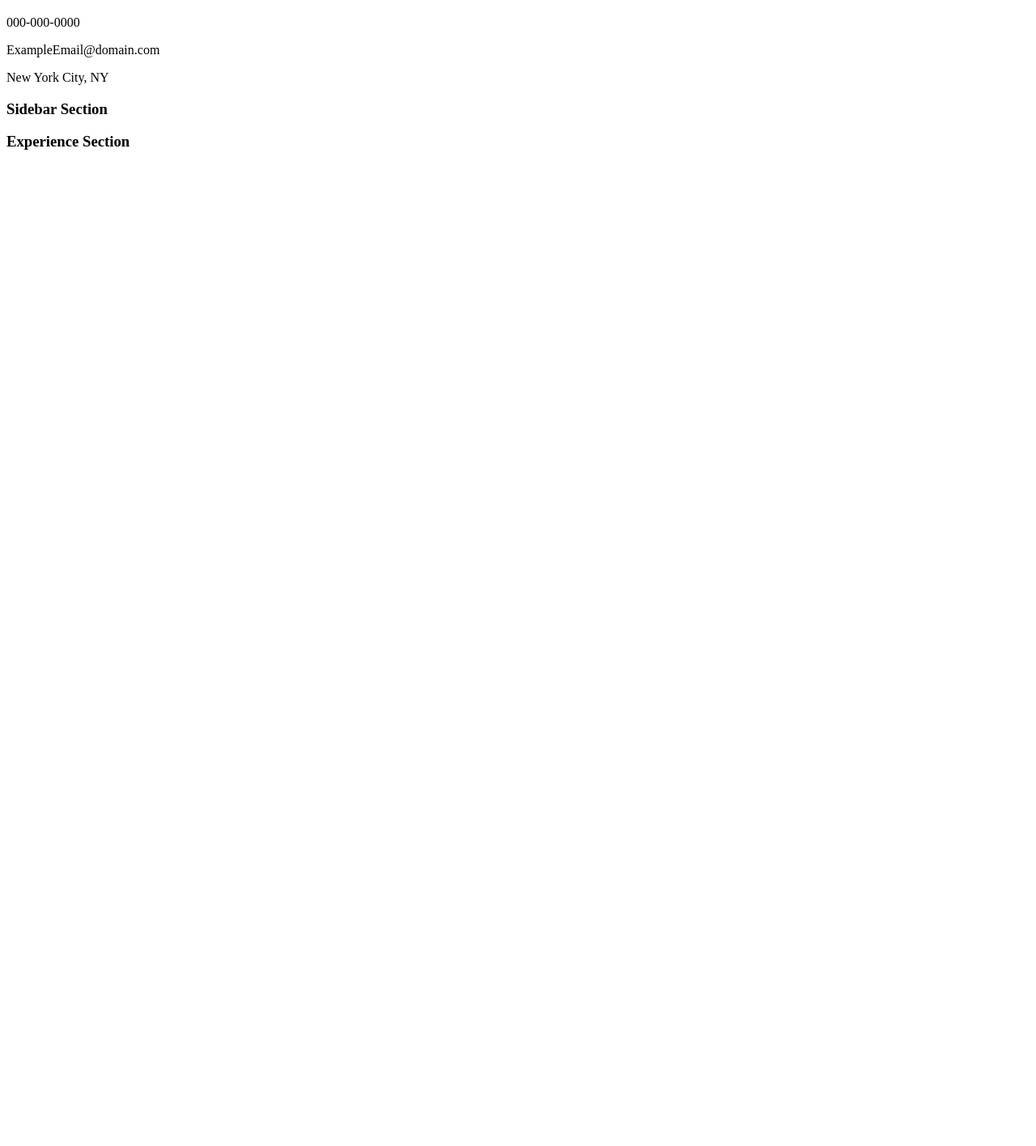
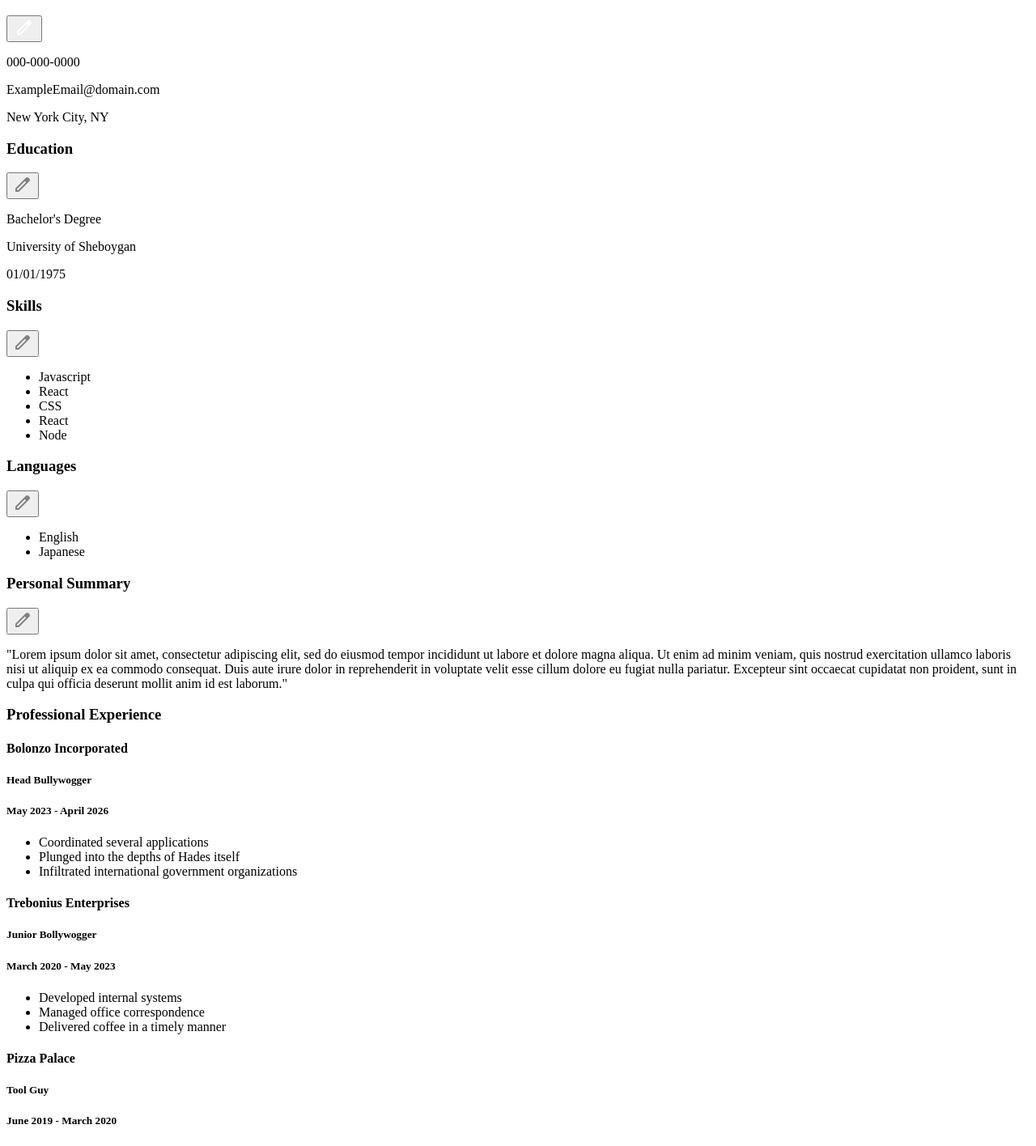
Before and after one commit to Q-Chan97/cv-application, a React (Vite) app: page / in a window 1280 px wide. Shown: the part 108-1524 px from the top of the page at 81% size. Before the commit the page ends 800 px from the top, so only its background shows below. Built offline with nearby package versions, Linux system fonts and the light colour scheme; the HTML template or start-up script is replaced by a standard one.

Commit message:
Build and style static version of page

```diff
--- a/src/App.jsx
+++ b/src/App.jsx
@@ -1,6 +1,6 @@
 import General from "./components/General.jsx";
 import Sidebar from "./components/Sidebar.jsx";
-import Experience from "./components/Experience.jsx";
+import MainContent from "./components/MainContent.jsx";
 
 export default function App() {
   return (
@@ -13,7 +13,7 @@ export default function App() {
       <main>
         <div className="main-wrapper">
           <Sidebar />
-          <Experience />
+          <MainContent />
         </div>
       </main>
     </div>
--- a/src/components/Education.jsx
+++ b/src/components/Education.jsx
@@ -0,0 +1,15 @@
+export default function Education() {
+    return (
+        <article className="article-wrapper">
+            <div className="heading-wrapper">
+                <h3>Education</h3>
+                <button className="edit-button">
+                    <svg xmlns="http://www.w3.org/2000/svg" height="24px" viewBox="0 -960 960 960" width="24px" fill="#808080"><path d="M200-200h57l391-391-57-57-391 391v57Zm-80 80v-170l528-527q12-11 26.5-17t30.5-6q16 0 31 6t26 18l55 56q12 11 17.5 26t5.5 30q0 16-5.5 30.5T817-647L290-120H120Zm640-584-56-56 56 56Zm-141 85-28-29 57 57-29-28Z"/></svg>
+                </button>
+            </div>
+            <p>Bachelor's Degree</p>
+            <p>University of Sheboygan</p>
+            <p>01/01/1975</p>
+        </article>
+    )
+}
--- a/src/components/Experience.jsx
+++ b/src/components/Experience.jsx
@@ -1,9 +1,41 @@
-function Experience() {
+export default function Experience() {
     return (
-        <section className="experience-wrapper">
-            <h3>Experience Section</h3>
+        <section className="main-section-wrapper">
+            <div className="heading-wrapper">
+                <h3>Professional Experience</h3>
+            </div>
+            <div className="job-section-wrapper">
+                <article className="job-wrapper">
+                    <h4>Bolonzo Incorporated</h4>
+                    <h5>Head Bullywogger</h5>
+                    <h5>May 2023 - April 2026</h5>
+                    <ul>
+                        <li>Coordinated several applications</li>
+                        <li>Plunged into the depths of Hades itself</li>
+                        <li>Infiltrated international government organizations</li>
+                    </ul>
+                </article>
+                <article className="job-wrapper">
+                    <h4>Trebonius Enterprises</h4>
+                    <h5>Junior Bollywogger</h5>
+                    <h5>March 2020 - May 2023</h5>
+                    <ul>
+                        <li>Developed internal systems</li>
+                        <li>Managed office correspondence</li>
+                        <li>Delivered coffee in a timely manner</li>
+                    </ul>
+                </article>
+                <article className="job-wrapper">
+                    <h4>Pizza Palace</h4>
+                    <h5>Tool Guy</h5>
+                    <h5>June 2019 - March 2020</h5>
+                    <ul>
+                        <li>Handled grease catchers</li>
+                        <li>Put out that one fire pretty well</li>
+                        <li>At least I think so, don't ask Jeff about it</li>
+                    </ul>
+                </article>
+            </div>
         </section>
     )
 }
-
-export default Experience;
--- a/src/components/General.jsx
+++ b/src/components/General.jsx
@@ -1,14 +1,17 @@
-import Contact from "./Contact"
-
 export default function General() {
     return (
         <>
           <div className="name-wrapper">
-            <h1>Name</h1>
+            <h1>Name Here</h1>
             <h2>Occupation Title</h2>
+            <button className="header-edit-button">
+              <svg xmlns="http://www.w3.org/2000/svg" height="24px" viewBox="0 -960 960 960" width="28px" fill="#FFFFFF"><path d="M200-200h57l391-391-57-57-391 391v57Zm-80 80v-170l528-527q12-11 26.5-17t30.5-6q16 0 31 6t26 18l55 56q12 11 17.5 26t5.5 30q0 16-5.5 30.5T817-647L290-120H120Zm640-584-56-56 56 56Zm-141 85-28-29 57 57-29-28Z"/></svg>
+            </button>
           </div>
           <div className="contact-wrapper">
-            <Contact />
+            <p>000-000-0000</p>
+            <p>ExampleEmail@domain.com</p>
+            <p>New York City, NY</p>
           </div>
         </>
     )
--- a/src/components/Languages.jsx
+++ b/src/components/Languages.jsx
@@ -0,0 +1,16 @@
+export default function Languages() {
+    return (
+        <article className="article-wrapper">
+            <div className="heading-wrapper">
+                <h3>Languages</h3>
+                <button className="edit-button">
+                    <svg xmlns="http://www.w3.org/2000/svg" height="24px" viewBox="0 -960 960 960" width="24px" fill="#808080"><path d="M200-200h57l391-391-57-57-391 391v57Zm-80 80v-170l528-527q12-11 26.5-17t30.5-6q16 0 31 6t26 18l55 56q12 11 17.5 26t5.5 30q0 16-5.5 30.5T817-647L290-120H120Zm640-584-56-56 56 56Zm-141 85-28-29 57 57-29-28Z"/></svg>
+                </button>
+            </div>
+            <ul>
+                <li>English</li>
+                <li>Japanese</li>
+            </ul>
+        </article>
+    )
+}
--- a/src/components/MainContent.jsx
+++ b/src/components/MainContent.jsx
@@ -0,0 +1,11 @@
+import Experience from "./Experience.jsx";
+import Summary from "./Summary.jsx";
+
+export default function MainContent () {
+    return (
+        <section className="main-content-wrapper">
+            <Summary />
+            <Experience />
+        </section>
+    )
+}
--- a/src/components/Sidebar.jsx
+++ b/src/components/Sidebar.jsx
@@ -1,7 +1,13 @@
+import Education from "./Education.jsx";
+import Languages from "./Languages.jsx";
+import Skills from "./Skills.jsx";
+
 function Sidebar() {
     return (
         <section className="sidebar-wrapper">
-            <h3>Sidebar Section</h3>
+            <Education />
+            <Skills />
+            <Languages />
         </section>
     )
 }
--- a/src/components/Skills.jsx
+++ b/src/components/Skills.jsx
@@ -0,0 +1,19 @@
+export default function Skills() {
+    return (
+        <article className="article-wrapper">
+            <div className="heading-wrapper">
+                <h3>Skills</h3>
+                <button className="edit-button">
+                    <svg xmlns="http://www.w3.org/2000/svg" height="24px" viewBox="0 -960 960 960" width="24px" fill="#808080"><path d="M200-200h57l391-391-57-57-391 391v57Zm-80 80v-170l528-527q12-11 26.5-17t30.5-6q16 0 31 6t26 18l55 56q12 11 17.5 26t5.5 30q0 16-5.5 30.5T817-647L290-120H120Zm640-584-56-56 56 56Zm-141 85-28-29 57 57-29-28Z"/></svg>
+                </button>
+            </div>
+            <ul>
+                <li>Javascript</li>
+                <li>React</li>
+                <li>CSS</li>
+                <li>React</li>
+                <li>Node</li>
+            </ul>
+        </article>
+    )
+}
--- a/src/components/Summary.jsx
+++ b/src/components/Summary.jsx
@@ -0,0 +1,13 @@
+export default function Summary() {
+    return (
+        <section className="main-section-wrapper">
+            <div className="heading-wrapper">
+                <h3>Personal Summary</h3>
+                <button className="edit-button">
+                    <svg xmlns="http://www.w3.org/2000/svg" height="24px" viewBox="0 -960 960 960" width="24px" fill="#808080"><path d="M200-200h57l391-391-57-57-391 391v57Zm-80 80v-170l528-527q12-11 26.5-17t30.5-6q16 0 31 6t26 18l55 56q12 11 17.5 26t5.5 30q0 16-5.5 30.5T817-647L290-120H120Zm640-584-56-56 56 56Zm-141 85-28-29 57 57-29-28Z"/></svg>
+                </button>
+            </div>
+            <p>"Lorem ipsum dolor sit amet, consectetur adipiscing elit, sed do eiusmod tempor incididunt ut labore et dolore magna aliqua. Ut enim ad minim veniam, quis nostrud exercitation ullamco laboris nisi ut aliquip ex ea commodo consequat. Duis aute irure dolor in reprehenderit in voluptate velit esse cillum dolore eu fugiat nulla pariatur. Excepteur sint occaecat cupidatat non proident, sunt in culpa qui officia deserunt mollit anim id est laborum."</p>
+        </section>
+    )
+}
--- a/src/styles.css
+++ b/src/styles.css
@@ -59,9 +59,8 @@ p, h1, h2, h3, h4, h5, h6 {
 .app-container {
     display: flex;
     flex-direction: column;
-    border: 1px dashed red;
     background-color: white;
-    margin: 2rem 3rem;
+    margin: 3rem 4rem;
     max-width: 960px;
     width: 100%;
     min-height: 100vh;
@@ -76,44 +75,114 @@ p, h1, h2, h3, h4, h5, h6 {
     justify-content: space-between;
     width: 100%;
     padding: 1rem 2rem;
+    background-color: var(--primary-color);
+    color: white;
+    font-family: Bitter, 'Times New Roman', serif;
 }
 
 .name-wrapper {
-    border: 1px solid blue;
+    display: flex;
+    flex-direction: column;
+    position: relative;
+    padding: 0rem 2rem;
+}
+
+.contact-wrapper {
     display: flex;
     flex-direction: column;
 }
 
-.contact-wrapper {
-    border: 1px solid pink;
+/* Main Wrappers */
+
+.main-wrapper {
+    display: grid;
+    grid-template-columns: 1fr 2fr;
+    height: 100%;
 }
 
-/* Main Wrapper */
-
-.main-wrapper {
-    border: 1px solid blue;
-    display: grid;
-    grid-template-columns: 1fr 2fr;
-}
+.heading-wrapper {
+    display: flex;
+    align-items: center;
+    gap: 10px;
+ }
 
 /* Sidebar */
 
  .sidebar-wrapper {
-    border: 1px solid orange;
+    display: flex;
+    flex-direction: column;
+    width: 100%;
+    padding: 1rem 1rem;
+    background-color: var(--secondary-color);
+ }
+
+ .article-wrapper {
+    display: flex;
+    flex-direction: column;
+    padding: 1rem;
+    background-color: white;
+ }
+
+ .article-wrapper ul {
+    margin-left: 15px;
+ }
+
+/* Main Content */
+
+.main-content-wrapper {
     display: flex;
     flex-direction: column;
     align-items: center;
     width: 100%;
-    padding: 1rem 3rem;
- }
+    padding: 1rem 1rem;
+}
 
-/* Main Content */
-
-.experience-wrapper {
-    border: 1px solid magenta;
+.main-section-wrapper {
     display: flex;
     flex-direction: column;
     align-items: center;
     width: 100%;
-    padding: 1rem 3rem;
+    padding: 1rem;
 }
+
+.job-section-wrapper {
+    display: flex;
+    flex-direction: column;
+    align-items: left;
+    width: 100%;
+    gap: 20px;
+}
+
+.job-wrapper {
+    display: flex;
+    flex-direction: column;
+    gap: 5px;
+}
+
+.job-wrapper ul {
+    margin-left: 15px;
+}
+
+/* Buttons */
+
+.header-edit-button {
+    width: fit-content;
+    position: absolute;
+    right: 0;
+    background-color: transparent;
+    margin-top: 15px;
+    border: none;
+}
+
+.header-edit-button:hover {
+    cursor: pointer;
+}
+
+.edit-button {
+    background-color: transparent;
+    border: none;
+}
+
+.edit-button:hover {
+    cursor: pointer;
+}
```
